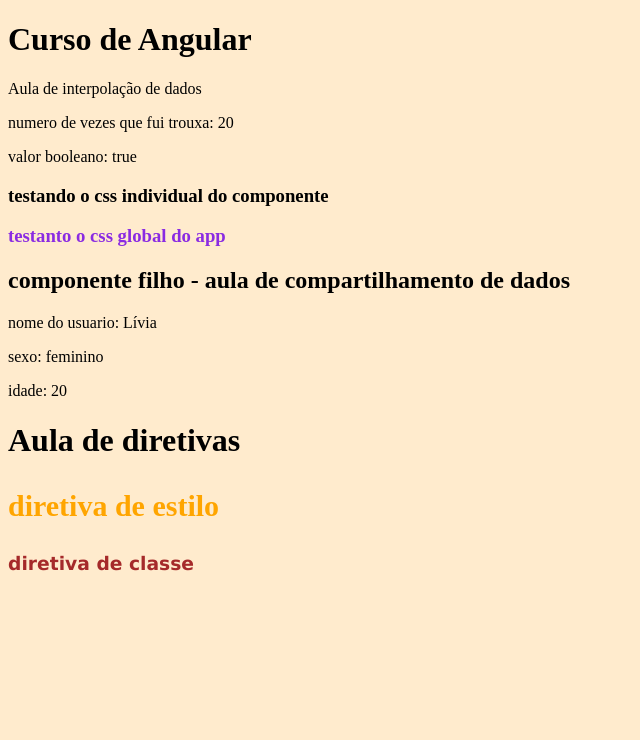
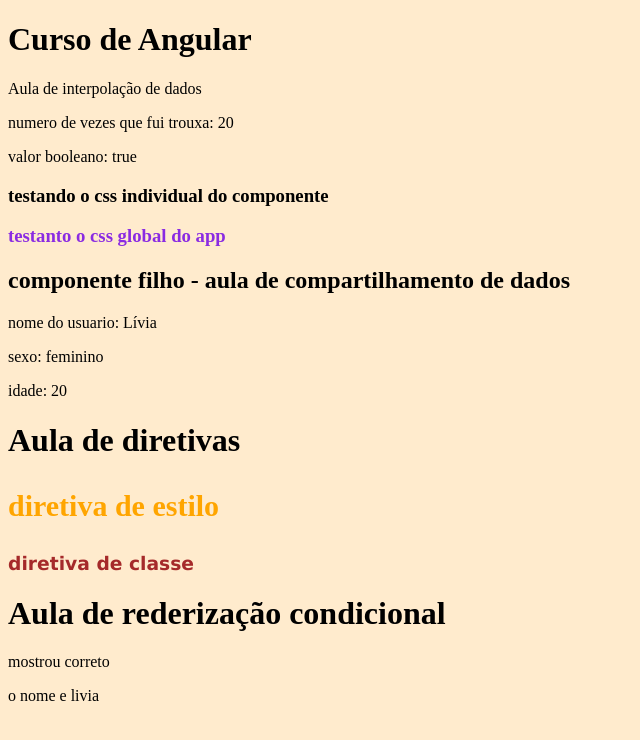
Before and after one commit to liviaandressa/curso-angular13, an Angular app: page / in a window 1280 px wide. Shown: the top 740 px of the page, without its empty margins (0-640 px from the left). Built offline with nearby package versions, Linux system fonts and the light colour scheme.

Commit message:
condicionais - aula 9

```diff
--- a/src/app/app.component.html
+++ b/src/app/app.component.html
@@ -8,5 +8,6 @@
 
 <app-compartilhando-dados [nome]="usuario" [informacoes]="dadosUsuario"></app-compartilhando-dados>
 
+<app-diretivas></app-diretivas>
 
-<app-diretivas></app-diretivas>
+<app-condicionais></app-condicionais>
--- a/src/app/app.module.ts
+++ b/src/app/app.module.ts
@@ -7,6 +7,7 @@
 import { InterpolacaoDeDadosComponent } from './components/component/interpolacao-de-dados/interpolacao-de-dados.component';
 import { CompartilhandoDadosComponent } from './components/component/compartilhando-dados/compartilhando-dados.component';
 import { DiretivasComponent } from './components/component/diretivas/diretivas.component';
+import { CondicionaisComponent } from './components/component/condicionais/condicionais.component';
 
 
 
@@ -15,7 +16,8 @@
     AppComponent,
     InterpolacaoDeDadosComponent,
     CompartilhandoDadosComponent,
-    DiretivasComponent
+    DiretivasComponent,
+    CondicionaisComponent
   ],
   imports: [
     BrowserModule,
--- /dev/null
+++ b/src/app/components/component/condicionais/condicionais.component.html
@@ -0,0 +1,4 @@
+<h1>Aula de rederização condicional</h1>
+
+<p *ngIf="mostrar"> mostrou correto</p>
+<p *ngIf="nome === 'livia'"> o nome e livia</p>
--- /dev/null
+++ b/src/app/components/component/condicionais/condicionais.component.ts
@@ -0,0 +1,19 @@
+import { Component, OnInit } from '@angular/core';
+
+@Component({
+  selector: 'app-condicionais',
+  templateUrl: './condicionais.component.html',
+  styleUrls: ['./condicionais.component.css']
+})
+export class CondicionaisComponent implements OnInit {
+
+  mostrar = 2
+  nome: string = 'livia'
+
+
+  constructor() { }
+
+  ngOnInit() {
+  }
+
+}
```
Also changed, not shown: src/app/components/component/condicionais/condicionais.component.css (added), 1 other file (tests, documents, lock files or other folders).
